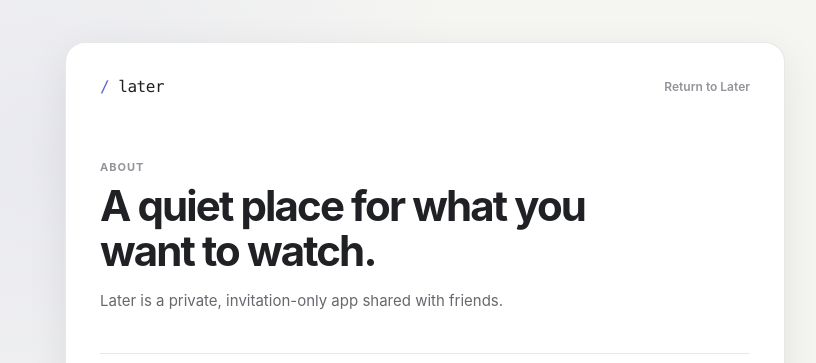
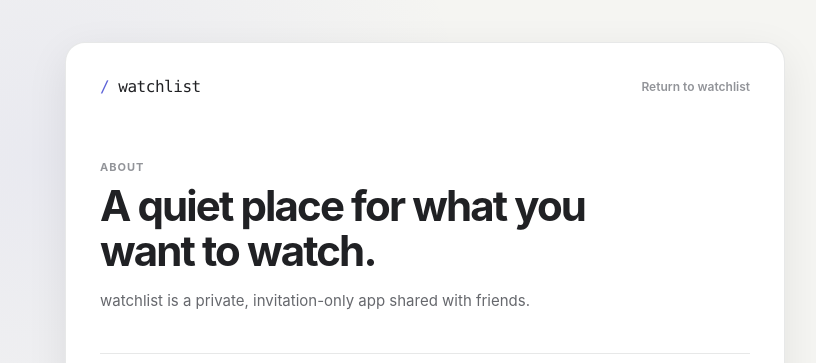
Before and after one commit to raspudic/watchlist, a Next.js app: page /about in a window 1280 px wide. Shown: the top 363 px of the page, without its empty margins (215-1031 px from the left). Built offline with nearby package versions, Linux system fonts and the light colour scheme.

Commit message:
feat: rename Later to watchlist

```diff
--- a/src/app/(app)/watchlist/page.tsx
+++ b/src/app/(app)/watchlist/page.tsx
@@ -2,7 +2,7 @@
 
 import { LibraryView } from "@/components/library-view";
 
-export const metadata: Metadata = { title: "Watchlist" };
+export const metadata: Metadata = { title: { absolute: "Watchlist" } };
 
 export default function WatchlistPage() {
   return <LibraryView mode="watchlist" />;
--- a/src/app/about/page.tsx
+++ b/src/app/about/page.tsx
@@ -4,7 +4,7 @@
 
 export const metadata: Metadata = {
   title: "About",
-  description: "About Later, privacy, and data credits.",
+  description: "About watchlist, privacy, and data credits.",
 };
 
 export default function AboutPage() {
@@ -12,16 +12,16 @@
     <main className="about-page">
       <article className="about-panel">
         <header className="about-header">
-          <Link className="login-brand" href="/" aria-label="Later home">
-            <span aria-hidden="true">/</span> later
+          <Link className="login-brand" href="/" aria-label="watchlist home">
+            <span aria-hidden="true">/</span> watchlist
           </Link>
-          <Link className="about-return" href="/">Return to Later</Link>
+          <Link className="about-return" href="/">Return to watchlist</Link>
         </header>
 
         <div className="about-intro">
           <p className="eyebrow">About</p>
           <h1>A quiet place for what you want to watch.</h1>
-          <p>Later is a private, invitation-only app shared with friends.</p>
+          <p>watchlist is a private, invitation-only app shared with friends.</p>
         </div>
 
         <section className="about-section" aria-labelledby="privacy-heading">
--- a/src/app/invite/[token]/page.tsx
+++ b/src/app/invite/[token]/page.tsx
@@ -27,7 +27,7 @@
   return (
     <main className="login-page signup-page">
       <section className="login-panel signup-panel">
-        <div className="login-brand"><span>/</span> later</div>
+        <div className="login-brand"><span>/</span> watchlist</div>
         <div className="login-copy">
           <h1>{invitation ? "Accept your invitation" : "Invitation unavailable"}</h1>
           <p>
--- a/src/app/layout.tsx
+++ b/src/app/layout.tsx
@@ -8,15 +8,15 @@
 
 export const metadata: Metadata = {
   title: {
-    default: "Later",
-    template: "%s · Later",
+    default: "watchlist",
+    template: "%s · watchlist",
   },
   description: "A quiet place for what you want to watch and what you loved.",
-  applicationName: "Later",
+  applicationName: "watchlist",
   appleWebApp: {
     capable: true,
     statusBarStyle: "black-translucent",
-    title: "Later",
+    title: "watchlist",
   },
   formatDetection: { telephone: false },
 };
--- a/src/app/login/page.tsx
+++ b/src/app/login/page.tsx
@@ -25,7 +25,7 @@
   return (
     <main className="login-page">
       <section className="login-panel">
-        <div className="login-brand"><span>/</span> later</div>
+        <div className="login-brand"><span>/</span> watchlist</div>
         <div className="login-copy">
           <h1>Welcome back</h1>
           <p>Sign in to get to your list.</p>
--- a/src/app/manifest.ts
+++ b/src/app/manifest.ts
@@ -2,8 +2,8 @@
 
 export default function manifest(): MetadataRoute.Manifest {
   return {
-    name: "Later",
-    short_name: "Later",
+    name: "watchlist",
+    short_name: "watchlist",
     description: "A calm home for what you want to watch and what you loved.",
     start_url: "/watchlist",
     display: "standalone",
--- a/src/app/signup/page.tsx
+++ b/src/app/signup/page.tsx
@@ -14,10 +14,10 @@
   return (
     <main className="login-page signup-page">
       <section className="login-panel signup-panel">
-        <div className="login-brand"><span>/</span> later</div>
+        <div className="login-brand"><span>/</span> watchlist</div>
         <div className="login-copy">
           <h1>Invitation required</h1>
-          <p>Later accounts are created from single-use invitations.</p>
+          <p>watchlist accounts are created from single-use invitations.</p>
         </div>
         <p className="auth-switch">Have an invitation link? Open it to create your account.</p>
         <p className="auth-switch"><a href="/login">Return to sign in</a></p>
--- a/src/components/app-shell.tsx
+++ b/src/components/app-shell.tsx
@@ -47,8 +47,8 @@
       <ToastProvider>
         <div className="app-frame">
           <aside className="sidebar">
-            <Link className="brand" href="/watchlist" aria-label="Later home">
-              <span aria-hidden="true">/</span> later
+            <Link className="brand" href="/watchlist" aria-label="watchlist home">
+              <span aria-hidden="true">/</span> watchlist
             </Link>
             <button className="nav-search-button" onClick={() => setSearchOpen(true)} type="button">
               <Search aria-hidden="true" size={18} strokeWidth={1.8} />
@@ -87,7 +87,7 @@
           </aside>
 
           <header className="mobile-header">
-            <Link className="brand" href="/watchlist"><span aria-hidden="true">/</span> later</Link>
+            <Link className="brand" href="/watchlist"><span aria-hidden="true">/</span> watchlist</Link>
             <div className="mobile-header-actions">
               <button aria-label="Search library" className="mobile-search-button" onClick={() => setSearchOpen(true)} type="button">
                 <Search aria-hidden="true" size={18} />
--- a/src/components/people-invitations.tsx
+++ b/src/components/people-invitations.tsx
@@ -103,7 +103,7 @@
       <header className="people-heading">
         <p className="eyebrow">Admins only</p>
         <h1>People</h1>
-        <p>Later is invite-only. Links last seven days and work once.</p>
+        <p>watchlist is invite-only. Links last seven days and work once.</p>
       </header>
 
       <section className="people-card">
--- a/src/lib/auth.ts
+++ b/src/lib/auth.ts
@@ -69,7 +69,7 @@
   const baseURL = process.env.BETTER_AUTH_URL;
 
   return betterAuth({
-    appName: "Watchlist",
+    appName: "watchlist",
     baseURL,
     secret: getSecret(),
     database: drizzleAdapter(db, {
--- a/src/lib/theme.ts
+++ b/src/lib/theme.ts
@@ -1,10 +1,10 @@
 export type ThemePreference = "light" | "system" | "dark";
 
-export const THEME_STORAGE_KEY = "later-theme";
+export const THEME_STORAGE_KEY = "watchlist-theme";
 /* Read once so a browser that stored a preference under the old product name
    keeps it through the rename. */
-export const LEGACY_THEME_STORAGE_KEY = "watchlist-theme";
-export const THEME_CHANGE_EVENT = "later-theme-change";
+export const LEGACY_THEME_STORAGE_KEY = "later-theme";
+export const THEME_CHANGE_EVENT = "watchlist-theme-change";
 
 export function isThemePreference(value: unknown): value is ThemePreference {
   return value === "light" || value === "system" || value === "dark";
```
Also changed, not shown: src/app/icon.svg, 1 other file (tests, documents, lock files or other folders).
